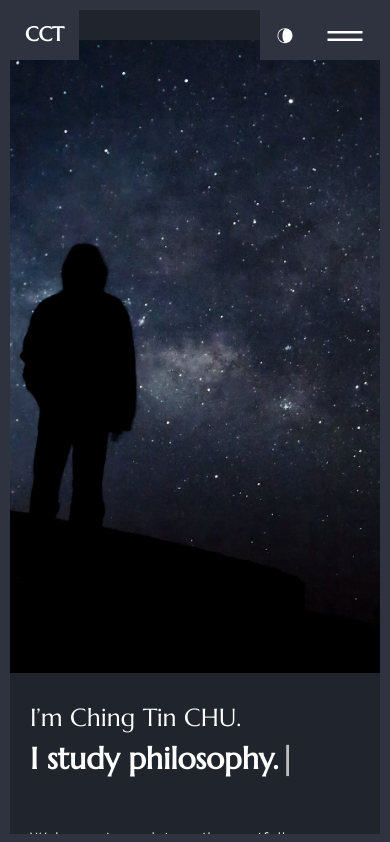
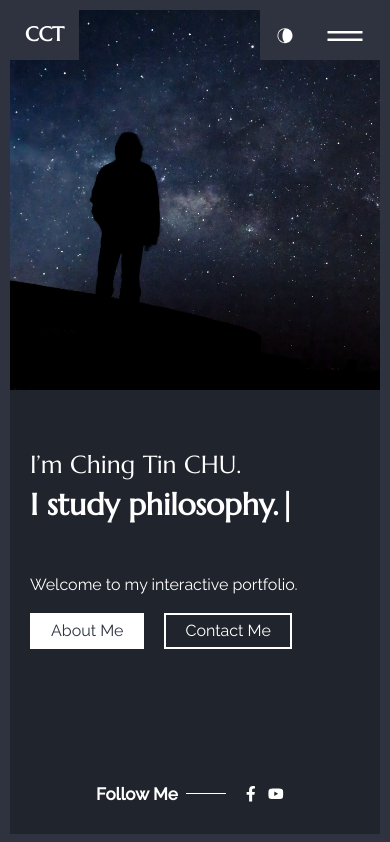
Before and after one commit to ct-chu/CV-site, a React (Create React App) app: page / in a window 390 px wide. Shown: the top 842 px of the page. Built offline with nearby package versions, Linux system fonts and the light colour scheme.

Commit message:
fixed home img position in mobile

```diff
--- a/src/pages/home/style.css
+++ b/src/pages/home/style.css
@@ -194,8 +194,9 @@ section {
 
 @media (max-width:991.98px) {
     .intro_sec .h_bg-image {
+        top: -30px;
         height: 600px;
-        min-height: 75vh;
+        min-height: 45vh;
         margin-bottom: 30px;
     }
     .intro_sec .h_bg-image .block {
@@ -230,5 +231,5 @@ section {
 }
 
 .intro_sec .h_bg-image {
-    filter: saturate(0.5);
+    filter: saturate(0.6);
 }
```
